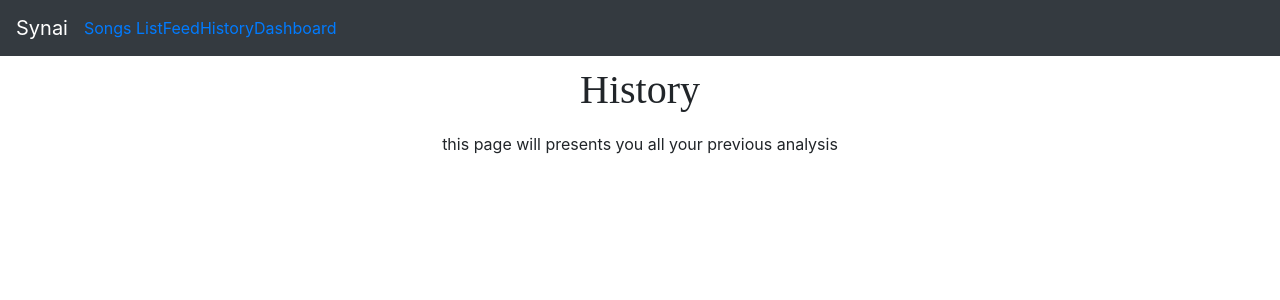
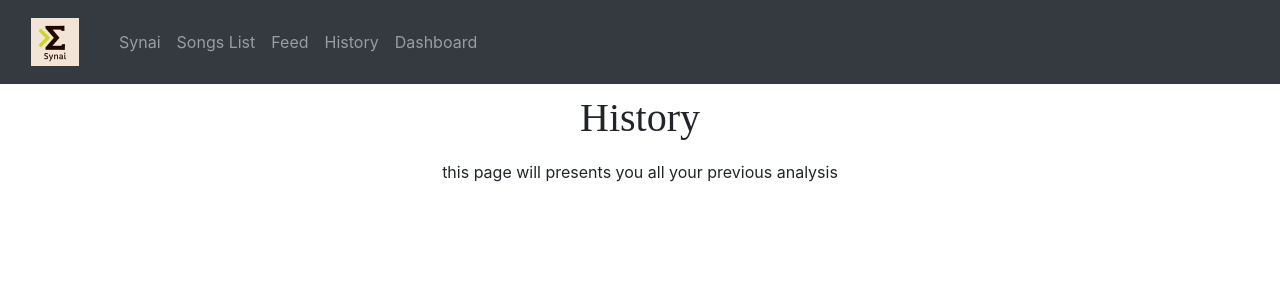
Before and after one commit to HE-Arc/Synai, a Django app: page /history in a window 1280 px wide. Shown: the top 300 px of the page. Run offline with Django 3.2, Linux system fonts and the light colour scheme; some libraries are stand-ins or nearby versions; some web fonts are replaced.

Commit message:
Added bootstrap styled navbar and logo

```diff
--- a/synaiapp/templates/_items/navbar.html
+++ b/synaiapp/templates/_items/navbar.html
@@ -1,8 +1,40 @@
+{% load bootstrap4 %}
+{% bootstrap_css %}
+<!--
+    Some code is inspired by :
+    https://gist.github.com/kshepp/98124b932a6f3dbd95e9
+-->
 <nav class="navbar navbar-expand-lg navbar-dark bg-dark">
-    <a class="navbar-brand" href="{% url 'home' %}">Synai</a>
+    <div class="container-fluid">
+        <div class="navbar-header">
+            <a class="navbar-brand" href="{%url 'home' %}">
+                    <img class="navbar-brand" src="/static/LogoV1.png">
+                </a>
+            <button class="navbar-toggler" type="button" data-toggle="collapse" data-target="#navbar">
+                    <span class="navbar-toggler-icon"></span>
+            </button>
+        </div>
 
-    <a class="navbar-item" href="{% url 'songs-list' %}">Songs List </a>
-    <a class="navbar-item" href="{% url 'feed' %}">Feed</a>
-    <a class="navbar-item" href="{% url 'history' %}">History</a>
-    <a class="navbar-item" href="{% url 'dashboard' %}">Dashboard</a>
+        <div id="navbar" class="navbar-collapse collapse">
+            <ul class="navbar-nav">
+                <li class="nav-item">
+                        <a class="nav-link" href="{% url 'home' %}">Synai</a>
+                </li>
+                <li class="nav-item">
+                        <a class="nav-link" href="{% url 'songs-list' %}">Songs List </a>
+                </li>
+                <li class="nav-item">
+                        <a class="nav-link" href="{% url 'feed' %}">Feed</a>
+                </li>
+                <li class="nav-item">
+                        <a class="nav-link" href="{% url 'history' %}">History</a>
+                </li>
+                <li class="nav-item">
+                        <a class="nav-link" href="{% url 'dashboard' %}">Dashboard</a>
+                </li>
+            </ul>
+        </div>
+
+
+    </div>
 </nav>
--- a/synaiapp/templates/base.html
+++ b/synaiapp/templates/base.html
@@ -12,6 +12,7 @@
     {% block stylesheet %} {% endblock %}
     {% load bootstrap4 %}
     {% bootstrap_css %}
+    {% bootstrap_javascript jquery='full' %}
 </head>
 <body>
 {% block navbar %}
```
Also changed, not shown: static/LogoV1.png (added).
